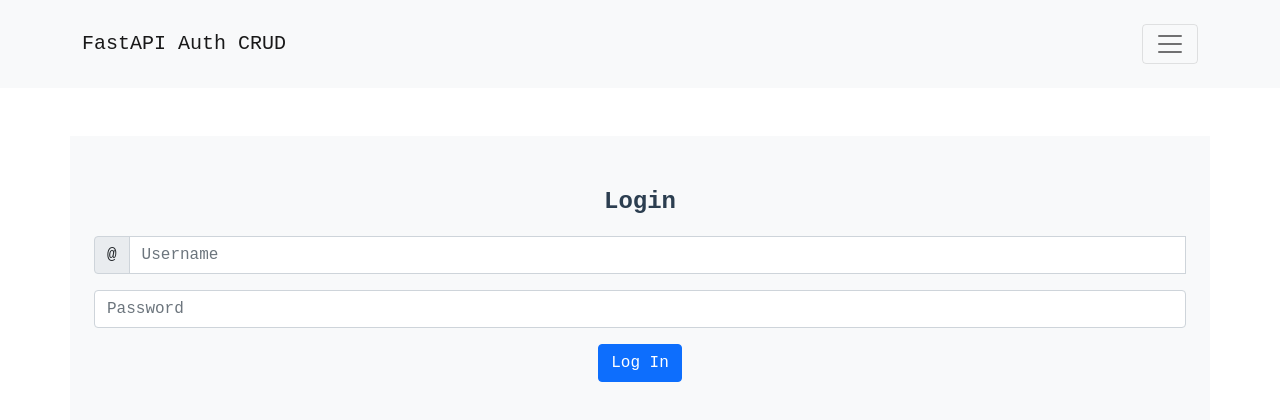
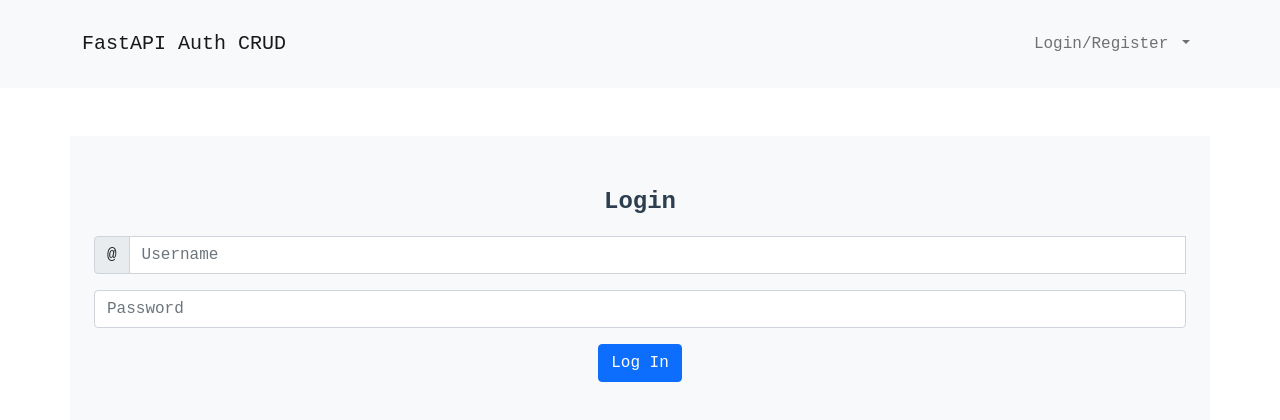
Before and after one commit to RNubla/FastAPI-Auth-CRUD, a Vue app in the folder frontend/: page /login in a window 1280 px wide. Shown: the top 420 px of the page. Built offline with nearby package versions, Linux system fonts and the light colour scheme.

Commit message:
Fixed navbar items

```diff
--- a/frontend/src/components/HeaderNav/HeaderNav.vue
+++ b/frontend/src/components/HeaderNav/HeaderNav.vue
@@ -1,6 +1,6 @@
 <template>
   <div class="">
-    <nav class="pb-4 pt-4 w-100 navbar  navbar-light bg-light" style="width: -webkit-fill-available;">
+    <nav class="pb-4 pt-4 w-100 navbar navbar-expand-md navbar-light bg-light" style="width: -webkit-fill-available;">
       <div class="container">
         <a class="navbar-brand user-select-none " type="" @click="goToHomePage">FastAPI Auth CRUD</a>
         <!-- Navbar toggler -->
```
